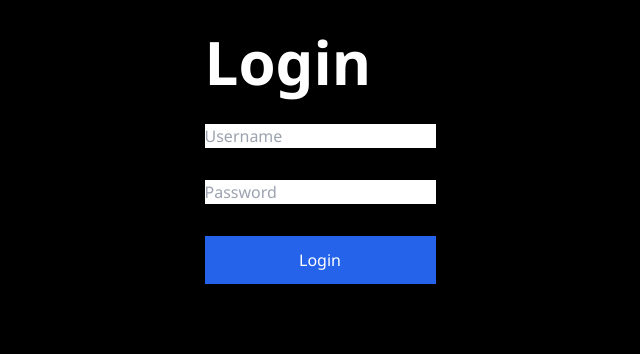
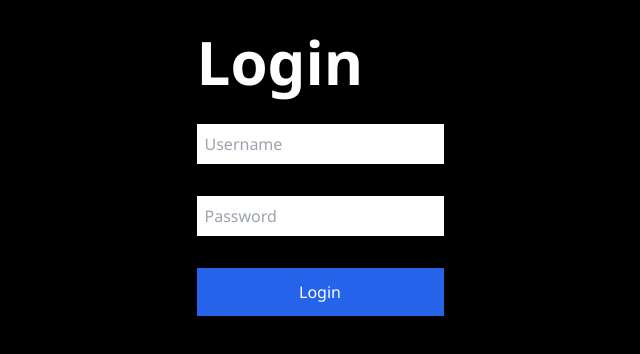
Before and after one commit to Asvo777/study-hub, a Next.js app: page /login in a window 1280 px wide. Shown: the top 354 px of the page, without its empty margins (320-960 px from the left). Built offline with nearby package versions, Linux system fonts and the light colour scheme.

Commit message:
Style update

```diff
--- a/src/app/login/page.tsx
+++ b/src/app/login/page.tsx
@@ -32,13 +32,13 @@ export default function Page() {
         <form className="flex flex-col gap-8" onSubmit={handleSubmit}>
           <h1 className="text-6xl font-bold">Login</h1>
           <input
-            className="text-black"
+            className="text-black p-2"
             type="email"
             name="email"
             placeholder="Username"
           />
           <input
-            className="text-black"
+            className="text-black p-2"
             type="password"
             name="password"
             placeholder="Password"
```
